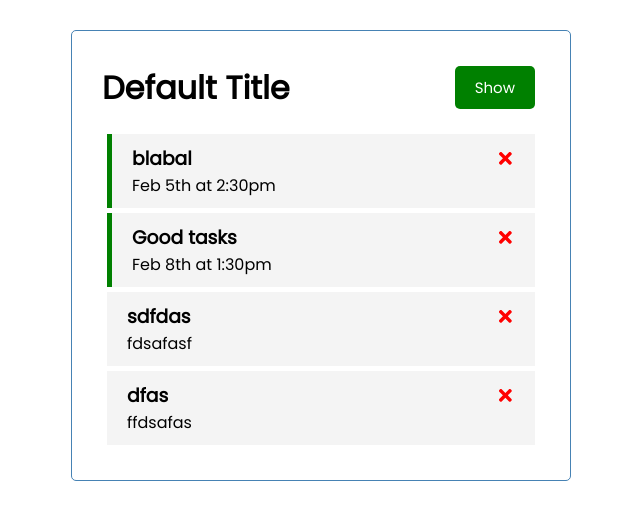
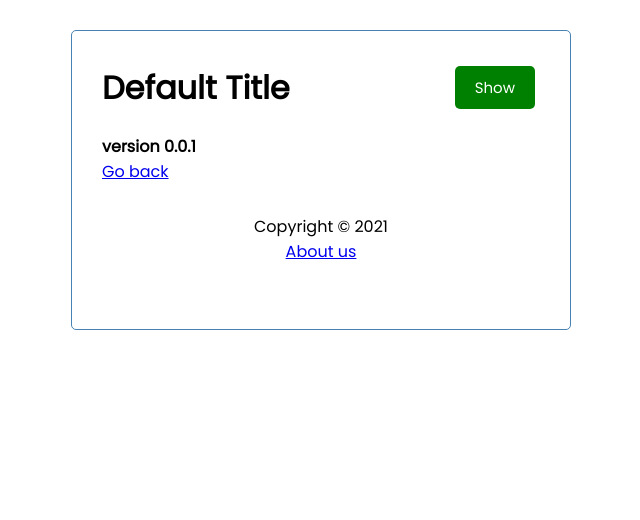
Before and after one commit to C1C0/first-react-app, a React (Create React App) app: page /about in a window 1280 px wide. Shown: the top 520 px of the page, without its empty margins (319-959 px from the left). Built offline with nearby package versions, Linux system fonts and the light colour scheme; data requests are answered from the project's data file.

Commit message:
Adding routes but with realod

```diff
--- a/src/App.js
+++ b/src/App.js
@@ -1,7 +1,10 @@
 import { useState, useEffect } from "react";
+import { BrowserRouter as Router, Route } from "react-router-dom";
 import Header from "./components/Header";
 import Tasks from "./components/Tasks";
 import AddTask from "./components/AddTask";
+import Footer from "./components/Footer";
+import About from "./components/About";
 
 function App() {
   const [showAddTask, setShowAddTask] = useState(false);
@@ -74,9 +77,12 @@ function App() {
   };
 
   return (
+    <Router>
       <div className="container">
         <Header onAdd={() => setShowAddTask(!showAddTask)} propShowAddTask={showAddTask} />
 
+        <Route path="/" exact render={(props) => (
+          <>
             {showAddTask && <AddTask onAdd={addTask} />}
 
             {/* Tasks */}
@@ -85,7 +91,13 @@ function App() {
             ) : (
               "No Tasks To Show"
             )}
+          </>
+        )} />
+
+        <Route path="/about" component={About} />
+        <Footer />
       </div>
+    </Router>
   );
 }
 
--- /dev/null
+++ b/src/components/About.js
@@ -0,0 +1,10 @@
+const About = () => {
+    return (
+        <div>
+            <h4>version 0.0.1</h4>
+            <a href="/">Go back</a>
+        </div>
+    )
+}
+
+export default About
--- /dev/null
+++ b/src/components/Footer.js
@@ -0,0 +1,10 @@
+const Footer = () => {
+    return (
+        <footer>
+            <p>Copyright &copy; 2021 </p>
+            <a href="/about">About us</a>
+        </footer>
+    )
+}
+
+export default Footer
```
Lines whose indentation alone changed are shown as unchanged.
